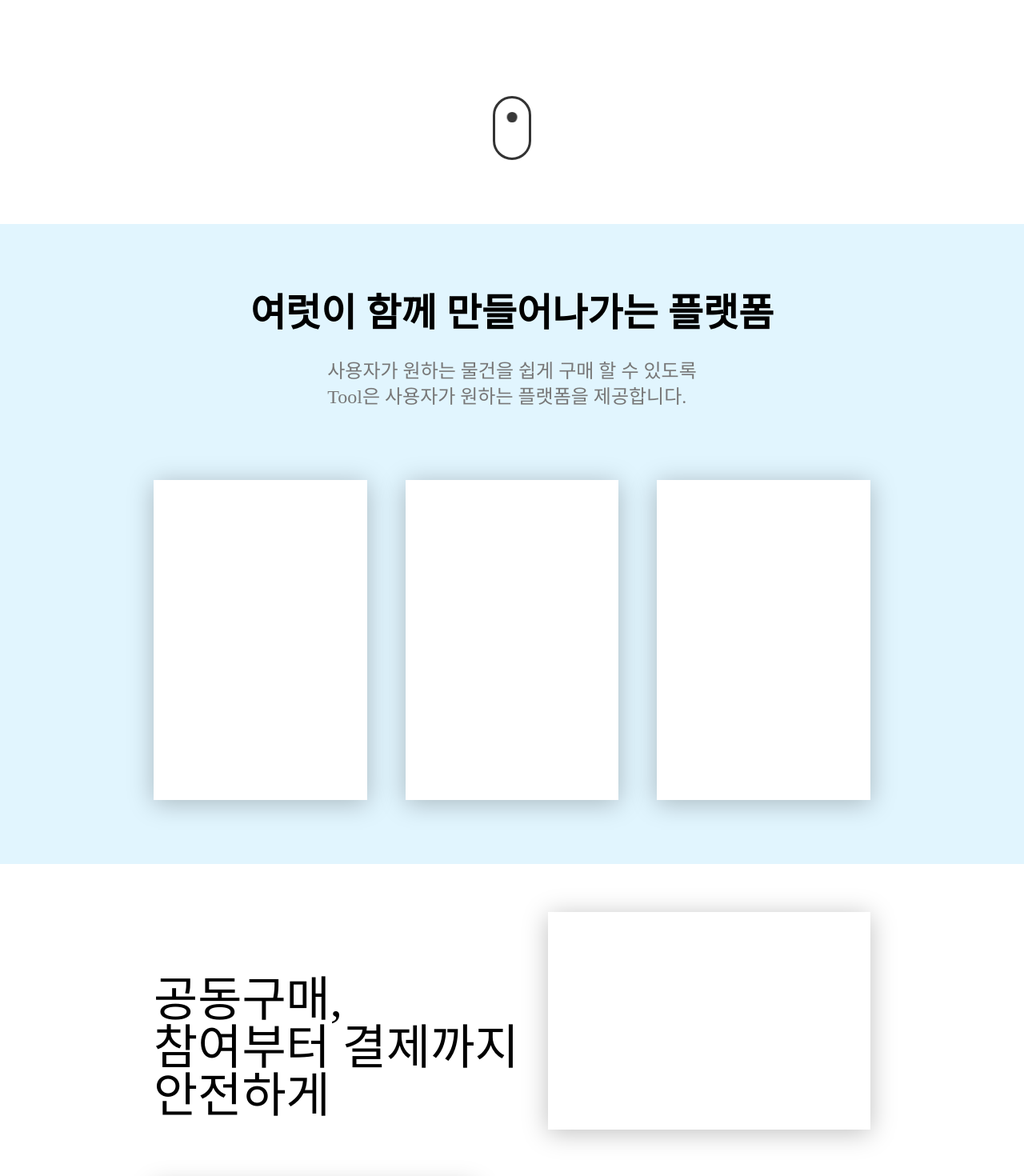
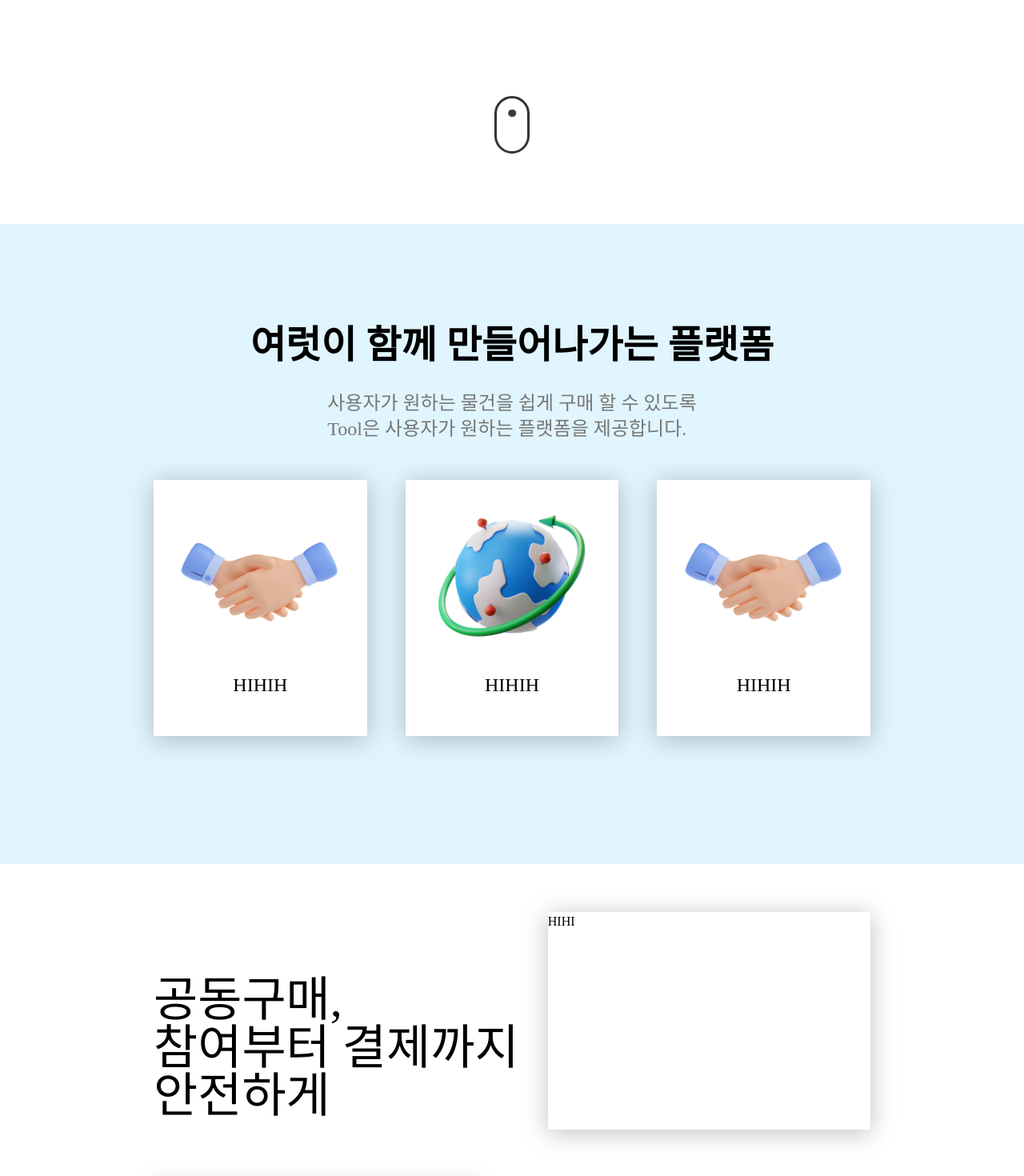
Before and after one commit to SooDongTae/Tool_Landing_Page, a Next.js app: page / in a window 1280 px wide. Shown: the part 520-1990 px from the top of the page at 80% size. Built offline with nearby package versions, Linux system fonts and the light colour scheme; a web font is replaced by a local one.

Commit message:
Fix::반응형 수정

```diff
--- a/src/pageContainer/first-page.tsx
+++ b/src/pageContainer/first-page.tsx
@@ -2,8 +2,8 @@ import { useEffect } from "react";
 
 export const FirstPage = () => {
   return (
-    <div className="w-full h-screen bg-bgBlue flex items-center flex-col">
-      <div className="w-full h-2/5 flex flex-col justify-center items-center">
+    <div className="md:h-full lg:h-screen w-screen bg-bgBlue flex items-center flex-col">
+      <div className="w-full h-2/5 flex flex-col justify-center items-center md:pt-20">
         <div data-aos="fade-down" className="text-5xl font-semibold ">
           여럿이 함께 만들어나가는 플랫폼
         </div>
@@ -12,22 +12,37 @@ export const FirstPage = () => {
           원하는 플랫폼을 제공합니다.
         </div>
       </div>
-      <div className="w-[70%] h-[50%] grid lg:grid-cols-3 gap-[3rem] md:grid-cols-1 ">
+      <div className="w-[70%] h-[50%] grid md:grid-cols-1 md:pb-20 lg:grid-cols-3 gap-[3rem] ">
         <div
           data-aos="fade-up"
           data-aos-delay="100"
-          className="bg-[white] shadow-[0px_4px_30px_rgba(0,_0,_0,_0.25)]"
-        ></div>
+          className="bg-[white] shadow-[0px_4px_30px_rgba(0,_0,_0,_0.25)] flex flex-col items-center"
+        >
+          <img
+            src="handshake.png"
+            className="w-[15rem] h-[15rem] object-contain"
+          />
+          <div className="text-2xl text-center">HIHIH</div>
+        </div>
         <div
           data-aos="fade-up"
           data-aos-delay="250"
-          className="bg-[white] shadow-[0px_4px_30px_rgba(0,_0,_0,_0.25)]"
-        ></div>
+          className="bg-[white] shadow-[0px_4px_30px_rgba(0,_0,_0,_0.25)] flex flex-col items-center"
+        >
+          <img src="earth.png" className="w-[15rem] h-[15rem] object-contain" />
+          <div className="text-2xl text-center">HIHIH</div>
+        </div>
         <div
           data-aos="fade-up"
           data-aos-delay="400"
-          className="bg-[white] shadow-[0px_4px_30px_rgba(0,_0,_0,_0.25)]"
-        ></div>
+          className="bg-[white] shadow-[0px_4px_30px_rgba(0,_0,_0,_0.25)] flex flex-col items-center"
+        >
+          <img
+            src="handshake.png"
+            className="w-[15rem] h-[15rem] object-contain"
+          />
+          <div className="text-2xl text-center">HIHIH</div>
+        </div>
       </div>
     </div>
   );
--- a/src/pageContainer/main.tsx
+++ b/src/pageContainer/main.tsx
@@ -1,6 +1,6 @@
 export const Main = () => {
   return (
-    <div className="w-full h-screen flex justify-center items-center relative">
+    <div className="w-screen h-screen flex justify-center items-center relative">
       <div
         data-aos="fade-down"
         data-aos-once="true"
@@ -13,7 +13,7 @@ export const Main = () => {
         data-aos="fade-up"
         data-aos-delay="500"
         data-aos-once="true"
-        className="w-[3rem] h-[5rem] border-[3px] border-solid border-[#333] rounded-[60px] absolute top-[80%] before:content-[''] before:w-[.8rem] before:h-[.8rem] before:absolute before:top-[1rem] before:left-1/2 before:translate-x-[-50%] before:bg-[#333] before:rounded-[50%] before:opacity-100 before:animate-wheel"
+        className="w-[2.7rem] h-[4.5rem] border-[3px] border-solid border-[#333] rounded-[60px] absolute top-[80%] before:content-[''] before:w-[.6rem] before:h-[.6rem] before:absolute before:top-[.8rem] before:left-1/2 before:translate-x-[-50%] before:bg-[#333] before:rounded-[50%] before:opacity-100 before:animate-wheel"
       ></div>
     </div>
   );
--- a/src/pageContainer/second-page.tsx
+++ b/src/pageContainer/second-page.tsx
@@ -1,17 +1,17 @@
 export const SecondPage = () => {
   return (
-    <div className="full-screen flex justify-center items-center">
+    <div className="w-screen h-screen flex justify-center items-center">
       <div className="w-[70%] h-[85%] flex-col">
-        <div className="w-full h-1/2 flex justify-between sm:flex-col lg:flex-row">
+        <div className="w-full h-1/2 flex justify-between md:flex-col lg:flex-row">
           <div className="second-infobox text-6xl" data-aos="fade-right">
             <div className="media-linebreak">공동구매,</div>
             <div className="media-linebreak">참여부터 결제까지</div>
             <div className="media-linebreak">안전하게</div>
           </div>
-          <div className="second-imgbox"></div>
+          <div data-aos="fade-right" className="second-imgbox">HIHI</div>
         </div>
-        <div className="w-full  h-1/2 flex justify-between sm:flex-col-reverse lg:flex-row">
-          <div className="second-imgbox"></div>
+        <div className="w-full  h-1/2 flex justify-between md:flex-col-reverse lg:flex-row">
+          <div data-aos="fade-left" className="second-imgbox">HIHI</div>
           <div className="second-infobox text-[1.6rem]" data-aos="fade-left">
             <div className="media-linebreak">
               Tool에서 공동구매에 참여해 보세요.
--- a/src/pageContainer/third-page.tsx
+++ b/src/pageContainer/third-page.tsx
@@ -4,7 +4,7 @@ import createImg from "../../public/assets/images/createImg.png";
 
 const Page_three = () => {
   return (
-    <div className="w-full h-screen bg-bgBlue flex flex-col items-center">
+    <div className="w-screen h-screen bg-bgBlue flex flex-col items-center">
       <h1
         className="w-[70%] text-black text-[1.8rem] md:text-4xl lg:text-5xl pt-12 font-bold"
         data-aos="fade-down"
@@ -15,7 +15,10 @@ const Page_three = () => {
       </h1>
       <div className="w-[70%] h-[70%] flex flex-col items-center justify-start">
         <div className="w-full h-[52%] flex flex-col md:flex-row items-center justify-between mt-[3%]">
-          <div className="w-full md:w-[45%] h-full bg-[white] shadow-[0px_4px_30px_rgba(0,_0,_0,_0.25)]"></div>
+          <div
+            data-aos="fade-left"
+            className="w-full md:w-[45%] h-full bg-[white] shadow-[0px_4px_30px_rgba(0,_0,_0,_0.25)]"
+          ></div>
           <div
             className="w-full md:w-[45%] h-3/4 flex flex-col items-center justify-center"
             data-aos="fade-left"
@@ -48,7 +51,10 @@ const Page_three = () => {
               Tool에서 사람들을 찾아보세요.
             </p>
           </div>
-          <div className="w-full md:w-[45%] h-full bg-[white] shadow-[0px_4px_30px_rgba(0,_0,_0,_0.25)]"></div>
+          <div
+            data-aos="fade-right"
+            className="w-full md:w-[45%] h-full bg-[white] shadow-[0px_4px_30px_rgba(0,_0,_0,_0.25)]"
+          ></div>
         </div>
       </div>
     </div>
--- a/src/styles/globals.css
+++ b/src/styles/globals.css
@@ -18,7 +18,7 @@
 }
 
 .media-linebreak {
-  @apply whitespace-nowrap ;
+  @apply whitespace-nowrap;
 }
 
 .box-shadow {
@@ -30,11 +30,11 @@
 }
 
 .second-imgbox {
-  @apply lg:w-[45%] lg:h-4/5 box-shadow sm:w-full sm:h-full;
+  @apply md:w-full md:h-full lg:w-[45%] lg:h-4/5 box-shadow;
 }
 
 .second-infobox {
-  @apply lg:w-[45%] h-full flex flex-col sm:items-center sm:justify-center lg:items-start  lg:justify-center sm:w-full;
+  @apply lg:w-[45%] h-full flex flex-col md:items-center md:justify-center lg:items-start  lg:justify-center md:w-full;
 }
 
 @media all and (min-width: 1024px) {
```
Also changed, not shown: public/earth.png (added), public/handshake.png (added).
